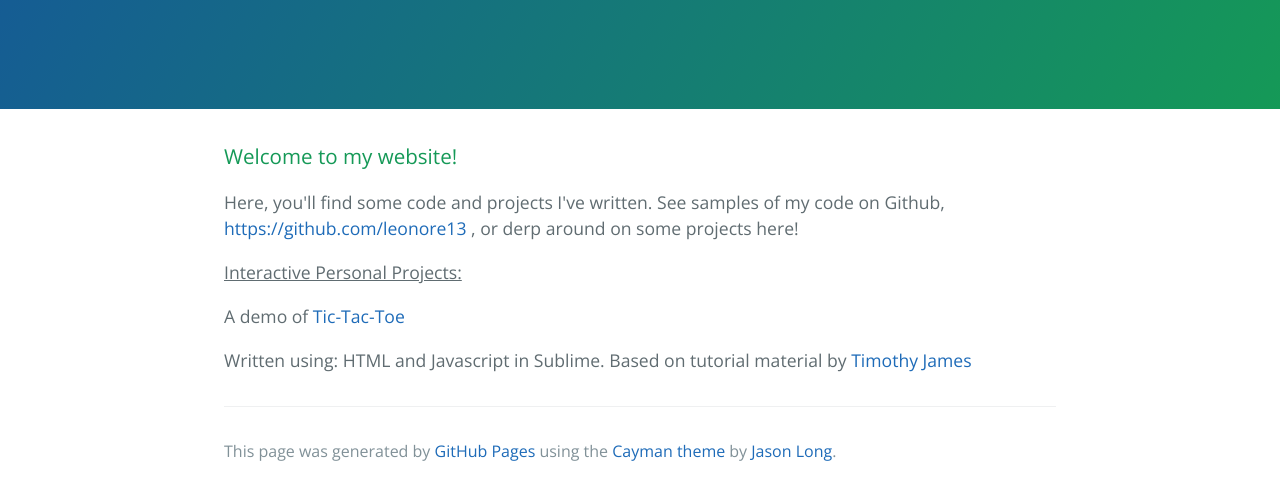
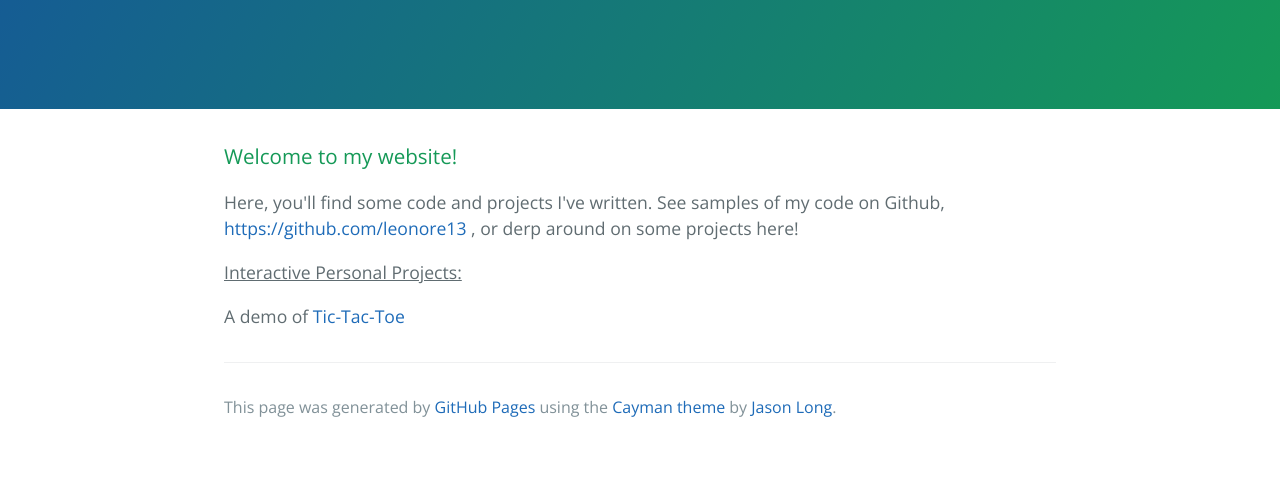
Before and after one commit to leonore13/leonore13.github.io, a plain HTML site: page index.html in a window 1280 px wide. Shown: the part 208-708 px from the top of the page. Drawn offline with nearby package versions, Linux system fonts and the light colour scheme.

Commit message:
Add files via upload

```diff
--- a/index.html
+++ b/index.html
@@ -26,8 +26,6 @@
 
 <p> A demo of <a href="https://leonore13.github.io/hamster_wheel/" target="_blank"> Tic-Tac-Toe</a></p>
 
-<p> Written using: HTML and Javascript in Sublime. Based on tutorial material by <a href="https://youtu.be/_r9vhz7PZIE">Timothy James</a></p>
-
       <footer class="site-footer">
 
         <span class="site-footer-credits">This page was generated by <a href="https://pages.github.com">GitHub Pages</a> using the <a href="https://github.com/jasonlong/cayman-theme">Cayman theme</a> by <a href="https://twitter.com/jasonlong">Jason Long</a>.</span>
```
